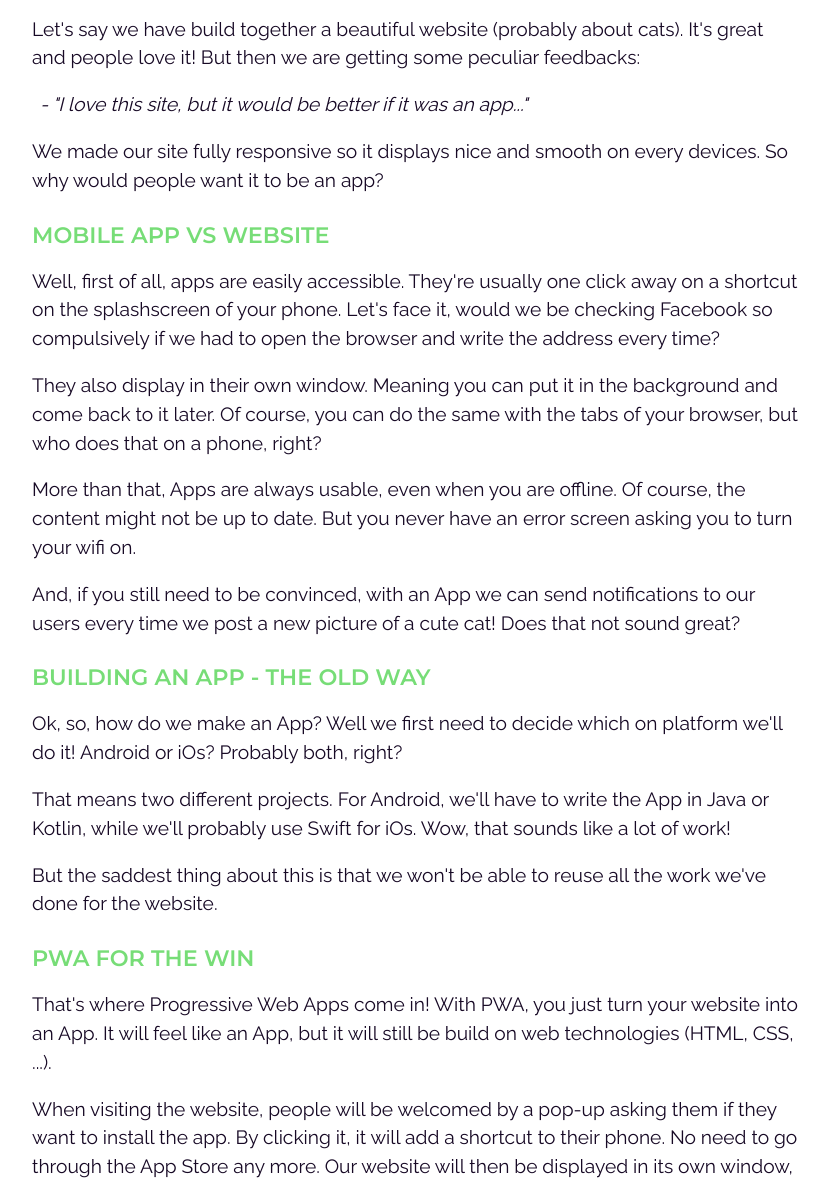
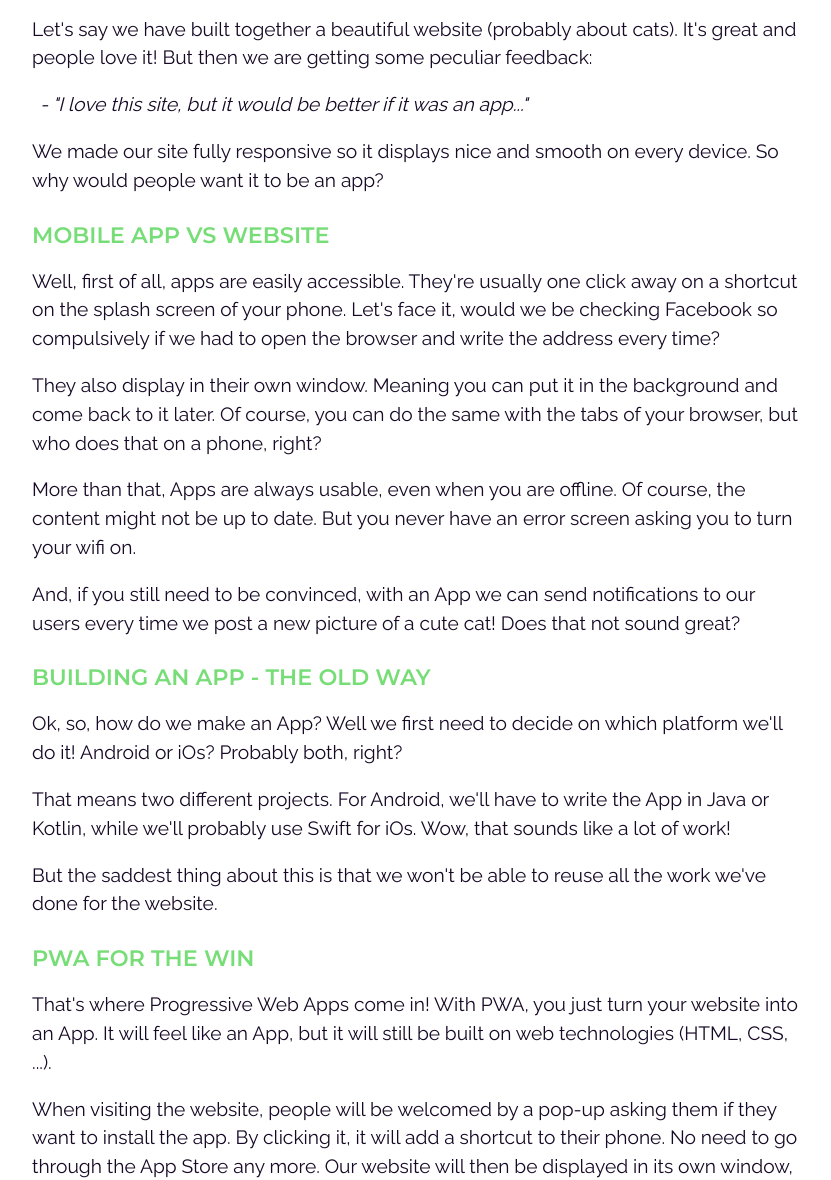
Before and after one commit to maxgaj/maxgaj.github.io, a plain HTML site: page article.html in a window 1280 px wide. Shown: the part 844-2024 px from the top of the page, without its empty margins (224-1055 px from the left). Drawn offline with Linux system fonts and the light colour scheme.

Commit message:
Corrects typos again

```diff
--- a/article.html
+++ b/article.html
@@ -25,20 +25,20 @@
 				<img src="https://developers.google.com/web/progressive-web-apps/images/pwa-reliable.png">
 				<figcaption>Picture created and <a href="https://developers.google.com/readme/policies/">shared by Google</a> and used according to terms described in the <a href="http://creativecommons.org/licenses/by/3.0/">Creative Commons 3.0 Attribution License</a></figcaption>
 			</figure>
-			<p>Let's say we have build together a beautiful website (probably about cats). It's great and people love it! But then we are getting some peculiar feedbacks:</p>
+			<p>Let's say we have built together a beautiful website (probably about cats). It's great and people love it! But then we are getting some peculiar feedback:</p>
 			<blockquote>- "I love this site, but it would be better if it was an app..."</blockquote>
-			<p>We made our site fully responsive so it displays nice and smooth on every devices. So why would people want it to be an app?</p>
+			<p>We made our site fully responsive so it displays nice and smooth on every device. So why would people want it to be an app?</p>
 			<h2>Mobile App vs Website</h2>
-			<p>Well, first of all, apps are easily accessible. They're usually one click away on a shortcut on the splashscreen of your phone. Let's face it, would we be checking Facebook so compulsively if we had to open the browser and write the address every time?</p>
+			<p>Well, first of all, apps are easily accessible. They're usually one click away on a shortcut on the splash screen of your phone. Let's face it, would we be checking Facebook so compulsively if we had to open the browser and write the address every time?</p>
 			<p>They also display in their own window. Meaning you can put it in the background and come back to it later. Of course, you can do the same with the tabs of your browser, but who does that on a phone, right?</p>
 			<p>More than that, Apps are always usable, even when you are offline. Of course, the content might not be up to date. But you never have an error screen asking you to turn your wifi on.</p>
 			<p>And, if you still need to be convinced, with an App we can send notifications to our users every time we post a new picture of a cute cat! Does that not sound great?</p>
 			<h2>Building an App - The old way</h2>
-			<p>Ok, so, how do we make an App? Well we first need to decide which on platform we'll do it! Android or iOs? Probably both, right?</p>
+			<p>Ok, so, how do we make an App? Well we first need to decide on which platform we'll do it! Android or iOs? Probably both, right?</p>
 			<p>That means two different projects. For Android, we'll have to write the App in Java or Kotlin, while we'll probably use Swift for iOs. Wow, that sounds like a lot of work!</p>
 			<p>But the saddest thing about this is that we won't be able to reuse all the work we've done for the website.</p>
 			<h2>PWA for the win</h2>
-			<p>That's where Progressive Web Apps come in! With PWA, you just turn your website into an App. It will feel like an App, but it will still be build on web technologies (HTML, CSS, ...).</p>
+			<p>That's where Progressive Web Apps come in! With PWA, you just turn your website into an App. It will feel like an App, but it will still be built on web technologies (HTML, CSS, ...).</p>
 			<p>When visiting the website, people will be welcomed by a pop-up asking them if they want to install the app. By clicking it, it will add a shortcut to their phone. No need to go through the App Store any more. Our website will then be displayed in its own window, just like any other app!</p>
 			<p>PWA uses caching to serve our pages even when the user is offline. People can now satisfy their needs for cute kittens without burning their data plan. And with the use of Service Worker, they get notifications for any new content. What a dream!</p>
 			<h2>There is more to say...</h2>
```
Also changed, not shown: introduction.html (+1 -2 lines).
